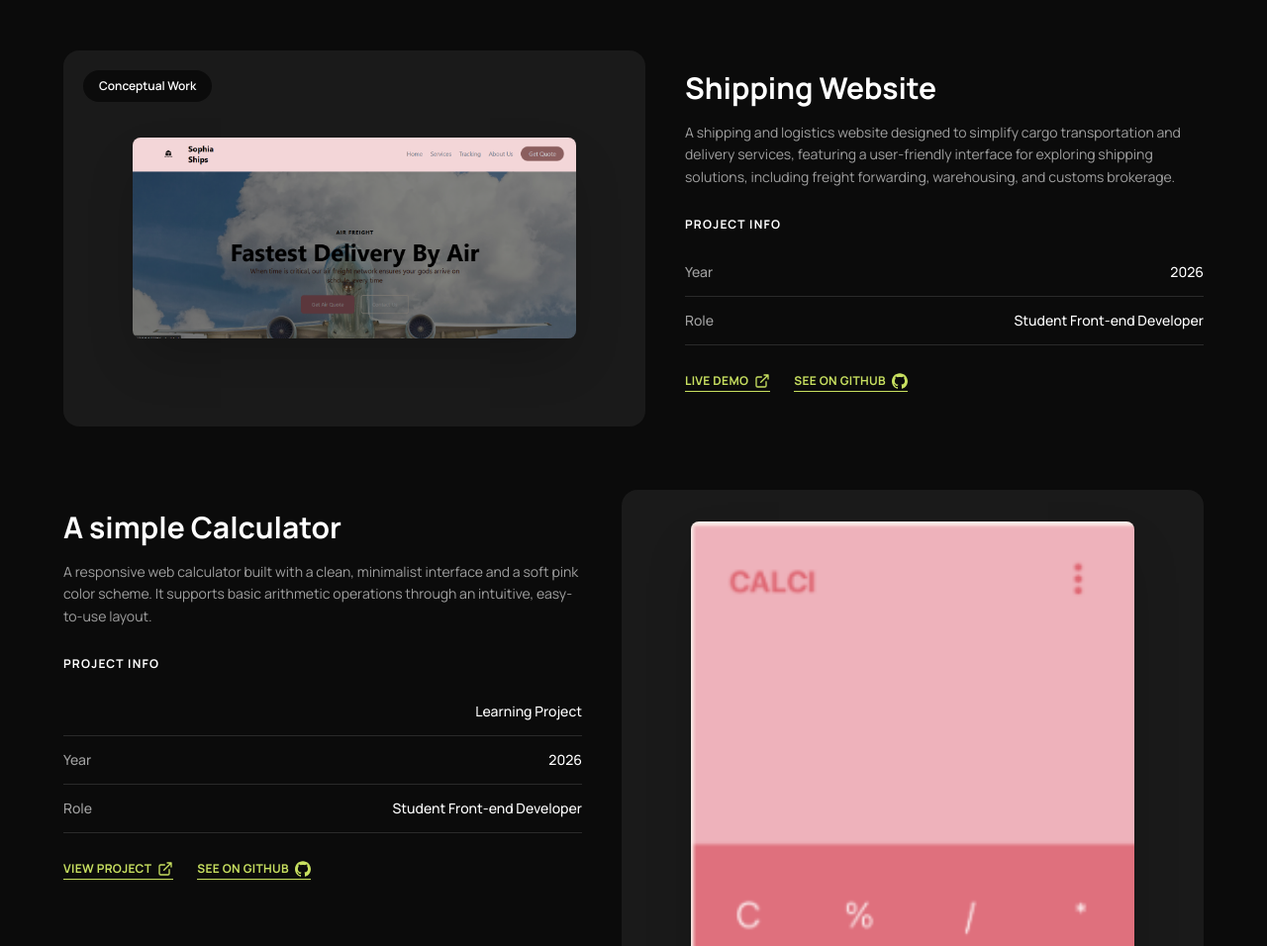
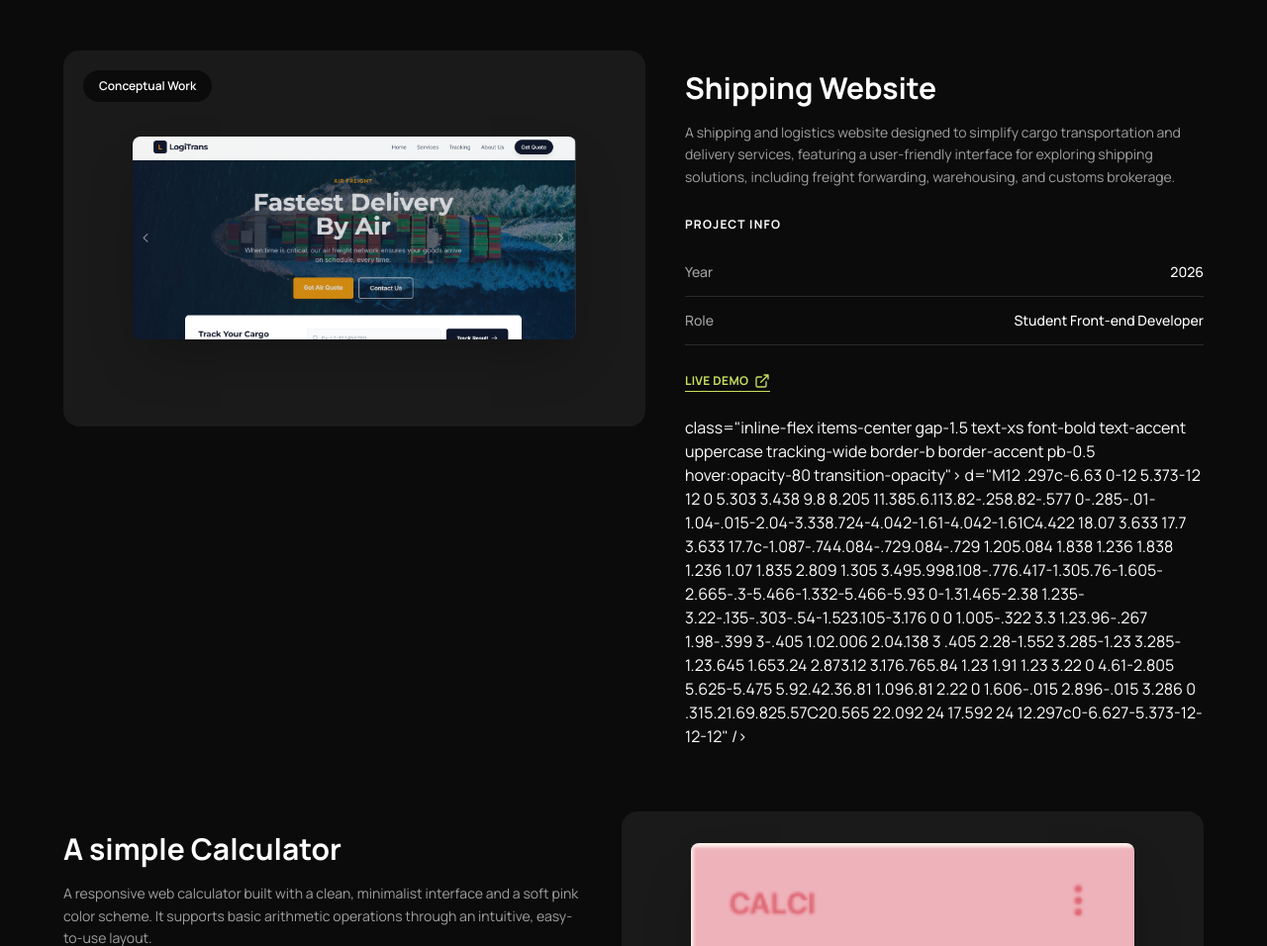
Before and after one commit to sophiainterlude/portfolio, a plain HTML site: page index.html in a window 1280 px wide. Shown: the part 1000-1956 px from the top of the page at 99% size. Drawn offline with nearby package versions, Linux system fonts and the light colour scheme.

Commit message:
updated shipping

```diff
--- a/index.html
+++ b/index.html
@@ -117,7 +117,7 @@
                 <span
                     class="absolute top-5 left-5 bg-primary text-white px-4 py-2 rounded-full text-xs font-semibold">Conceptual
                     Work</span>
-                <img src="assets/images/shipping.png"
+                <img src="assets/images/shippingg.png"
                     alt="Shipping and Logistics website" class="w-full max-w-md rounded-lg shadow-2xl">
             </div>
             <div class="flex-1 pt-5">
@@ -135,7 +135,7 @@
                     </div>
                 </div>
                 <div class="flex flex-wrap gap-6">
-                    <a href="https://shipping-project-beta.vercel.app/"
+                    <a href="https://net-ship-wogc.vercel.app/"
                         class="inline-flex items-center gap-1.5 text-xs font-bold text-accent uppercase tracking-wide border-b border-accent pb-0.5 hover:opacity-80 transition-opacity">
                         Live Demo
                         <svg class="w-4 h-4 fill-accent" viewBox="0 0 24 24">
@@ -144,14 +144,14 @@
                                 stroke-linejoin="round" />
                         </svg>
                     </a>
-                    <a href="https://github.com/sophiainterlude/shipping-project"
+                    <!-- <a href="https://github.com/sophiainterlude/shipping-project" -->
                         class="inline-flex items-center gap-1.5 text-xs font-bold text-accent uppercase tracking-wide border-b border-accent pb-0.5 hover:opacity-80 transition-opacity">
-                        See on GitHub
-                        <svg class="w-4 h-4 fill-accent" viewBox="0 0 24 24">
-                            <path
+                        <!-- See on GitHub -->
+                        <!-- <svg class="w-4 h-4 fill-accent" viewBox="0 0 24 24"> -->
+                            <!-- <path -->
                                 d="M12 .297c-6.63 0-12 5.373-12 12 0 5.303 3.438 9.8 8.205 11.385.6.113.82-.258.82-.577 0-.285-.01-1.04-.015-2.04-3.338.724-4.042-1.61-4.042-1.61C4.422 18.07 3.633 17.7 3.633 17.7c-1.087-.744.084-.729.084-.729 1.205.084 1.838 1.236 1.838 1.236 1.07 1.835 2.809 1.305 3.495.998.108-.776.417-1.305.76-1.605-2.665-.3-5.466-1.332-5.466-5.93 0-1.31.465-2.38 1.235-3.22-.135-.303-.54-1.523.105-3.176 0 0 1.005-.322 3.3 1.23.96-.267 1.98-.399 3-.405 1.02.006 2.04.138 3 .405 2.28-1.552 3.285-1.23 3.285-1.23.645 1.653.24 2.873.12 3.176.765.84 1.23 1.91 1.23 3.22 0 4.61-2.805 5.625-5.475 5.92.42.36.81 1.096.81 2.22 0 1.606-.015 2.896-.015 3.286 0 .315.21.69.825.57C20.565 22.092 24 17.592 24 12.297c0-6.627-5.373-12-12-12" />
-                        </svg>
-                    </a>
+                        <!-- </svg> -->
+                    <!-- </a> -->
                 </div>
             </div>
         </div>
```
Also changed, not shown: assets/images/shippingg.png (added).
